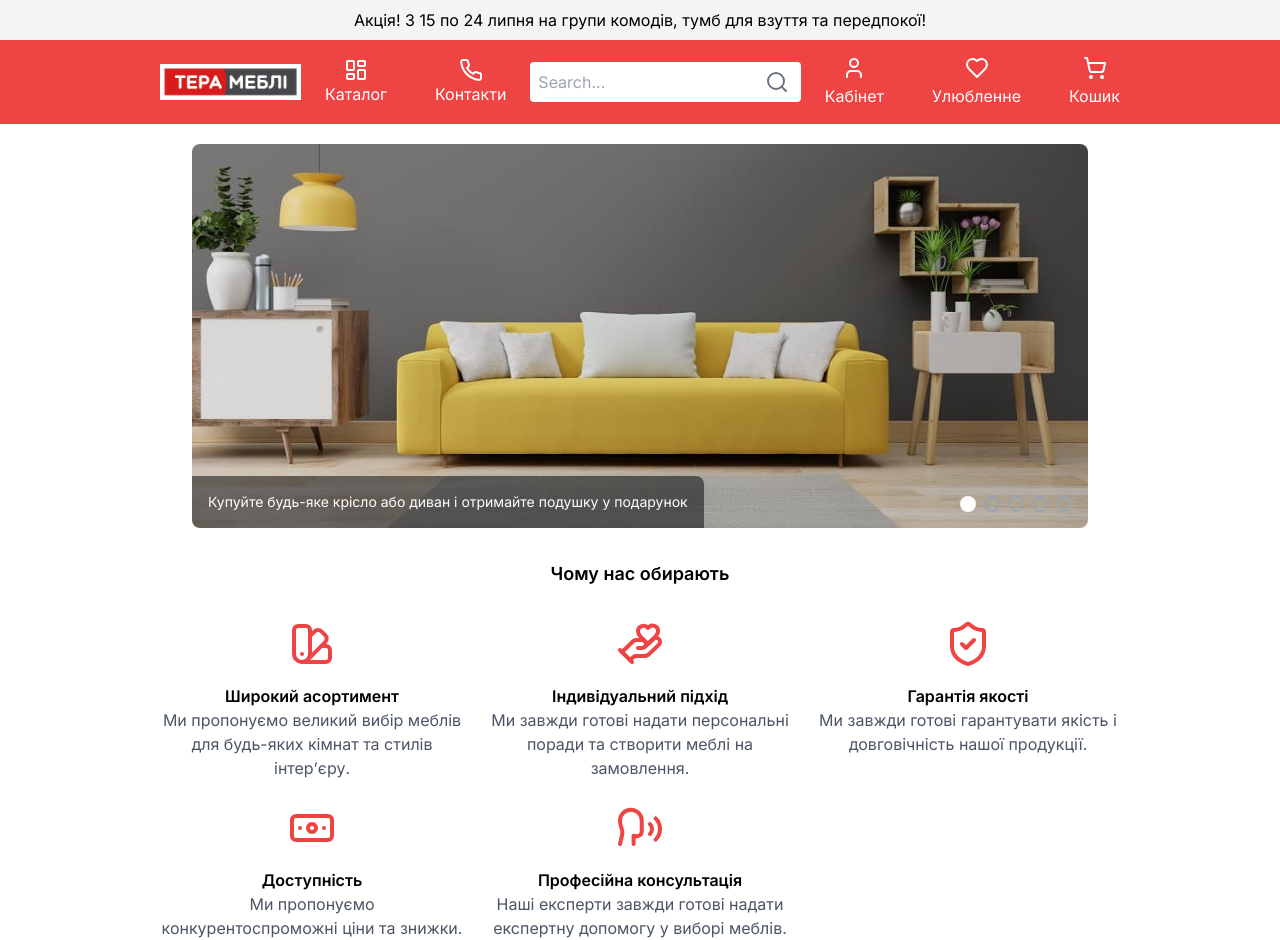
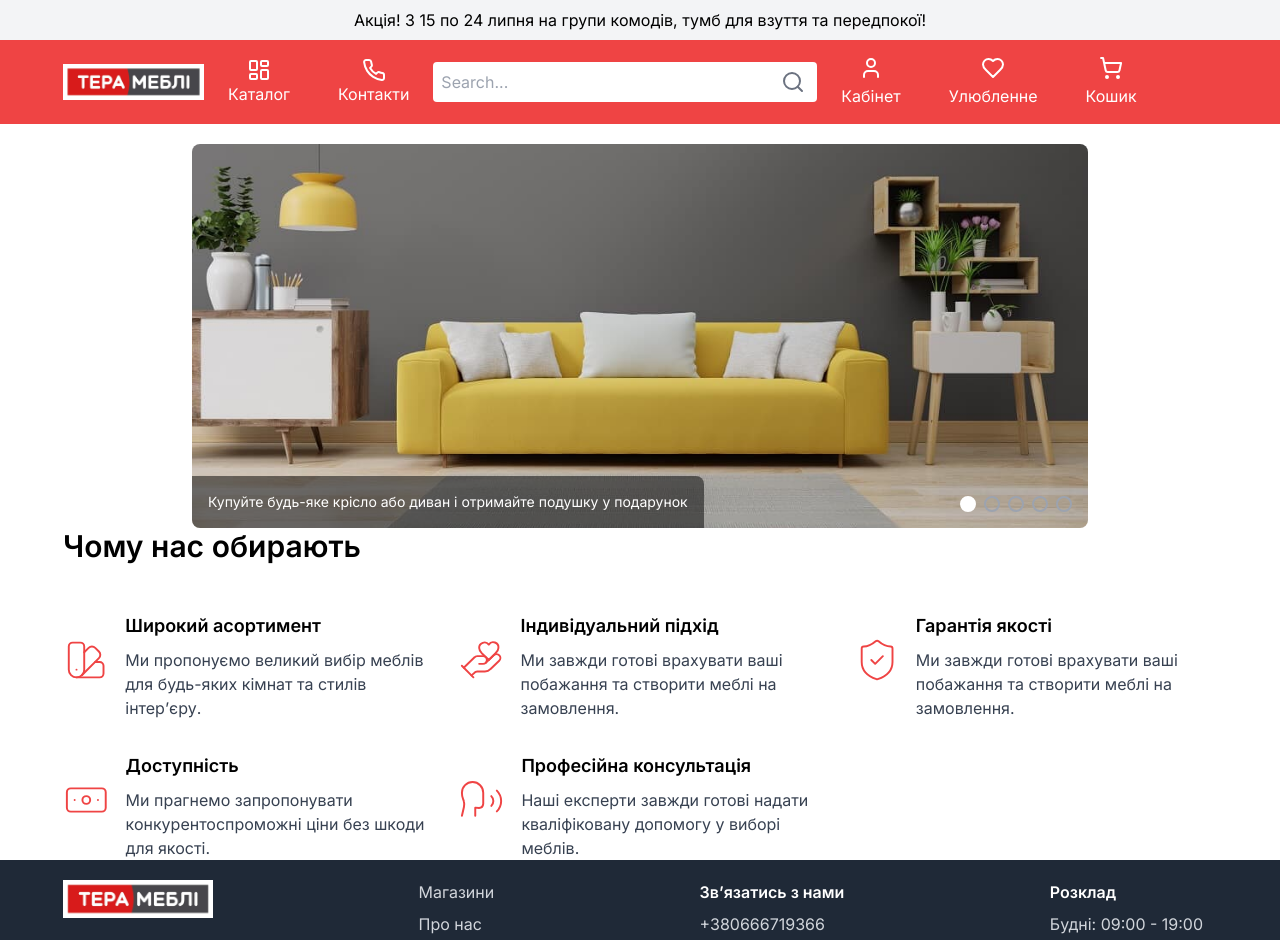
Before and after one commit to nhnserg/tera-mebli, a Next.js app: page / in a window 1280 px wide. Shown: the top 940 px of the page. Built offline with nearby package versions, Linux system fonts and the light colour scheme.

Commit message:
Footer, whychooseUs
footer fixed from mb-f and done whychoose

```diff
--- a/components/Footer.tsx
+++ b/components/Footer.tsx
@@ -7,7 +7,7 @@ import Icon from "./Icon";
 
 const Footer: React.FC = () => {
   return (
-    <footer className="bg-gray-800 text-white py-8">
+    <footer className="bg-gray-800 text-white py-5">
       <div className="container mx-auto flex justify-between items-start footer-container">
         <div className="flex flex-col">
           <Image
@@ -15,6 +15,7 @@ const Footer: React.FC = () => {
             alt="Тера Меблі"
             width={150}
             height={50}
+            className="pb-5"
           />
         </div>
 
--- a/components/WhyChooseUs.tsx
+++ b/components/WhyChooseUs.tsx
@@ -10,74 +10,87 @@ import Icon from "./Icon";
 
 const WhyChooseUs = () => {
   return (
-    <section className="py-8">
     <div className="container mx-auto">
-        <h2 className="text-center text-lg font-semibold mb-8">
+      <h2 className="text-3xl font-semibold mb-12 ">
         Чому нас обирають
       </h2>
-        <div className="grid grid-cols-1 md:grid-cols-2 lg:grid-cols-3 gap-6 text-center">
-          <div className="flex flex-col items-center">
+      <div className="grid grid-cols-1 md:grid-cols-2 lg:grid-cols-3 gap-8">
+        <div className="flex">
           <Icon
             icon={SwatchBook}
             size={100}
-              className="w-12 h-12 mb-4  text-red-500"
+            className="w-24 h-24 mr-4 text-red-500 stroke-1"
           />
-            <h3 className="text-md font-semibold">Широкий асортимент</h3>
-            <p className="text-gray-600">
+          <div>
+            <h3 className="text-lg font-semibold mb-2">Широкий асортимент</h3>
+            <p className="text-gray-700">
               Ми пропонуємо великий вибір меблів для будь-яких кімнат та стилів
               інтер’єру.
             </p>
           </div>
-          <div className="flex flex-col items-center">
+        </div>
+        <div className="flex">
           <Icon
             icon={HandHeart}
             size={100}
-              className="w-12 h-12 mb-4 text-red-500"
+            className="w-24 h-24 mr-4 text-red-500 stroke-1"
           />
-            <h3 className="text-md font-semibold">Індивідуальний підхід</h3>
-            <p className="text-gray-600">
-              Ми завжди готові надати персональні поради та створити меблі на
+          <div>
+            <h3 className="text-lg font-semibold mb-2">
+              Індивідуальний підхід
+            </h3>
+            <p className="text-gray-700">
+              Ми завжди готові врахувати ваші побажання та створити меблі на
               замовлення.
             </p>
           </div>
-          <div className="flex flex-col items-center">
+        </div>
+        <div className="flex">
           <Icon
             icon={ShieldCheck}
             size={100}
-              className="w-12 h-12 mb-4  text-red-500"
+            className="w-24 h-24 mr-4 text-red-500 stroke-1"
           />
-            <h3 className="text-md font-semibold">Гарантія якості</h3>
-            <p className="text-gray-600">
-              Ми завжди готові гарантувати якість і довговічність нашої
-              продукції.
+          <div>
+            <h3 className="text-lg font-semibold mb-2">Гарантія якості</h3>
+            <p className="text-gray-700">
+              Ми завжди готові врахувати ваші побажання та створити меблі на
+              замовлення.
             </p>
           </div>
-          <div className="flex flex-col items-center">
+        </div>
+        <div className="flex">
           <Icon
             icon={Banknote}
             size={100}
-              className="w-12 h-12 mb-4  text-red-500"
+            className="w-24 h-24 mr-4 text-red-500 stroke-1"
           />
-            <h3 className="text-md font-semibold">Доступність</h3>
-            <p className="text-gray-600">
-              Ми пропонуємо конкурентоспроможні ціни та знижки.
+          <div>
+            <h3 className="text-lg font-semibold mb-2">Доступність</h3>
+            <p className="text-gray-700">
+              Ми прагнемо запропонувати конкурентоспроможні ціни без шкоди для
+              якості.
             </p>
           </div>
-          <div className="flex flex-col items-center">
+        </div>
+        <div className="flex">
           <Icon
             icon={Speech}
             size={100}
-              className="w-12 h-12 mb-4 text-red-500"
+            className="w-24 h-24 mr-4 text-red-500 stroke-1"
           />
-            <h3 className="text-md font-semibold">Професійна консультація</h3>
-            <p className="text-gray-600">
-              Наші експерти завжди готові надати експертну допомогу у виборі
+          <div>
+            <h3 className="text-lg font-semibold mb-2">
+              Професійна консультація
+            </h3>
+            <p className="text-gray-700">
+              Наші експерти завжди готові надати кваліфіковану допомогу у виборі
               меблів.
             </p>
           </div>
         </div>
       </div>
-    </section>
+    </div>
   );
 };
 
--- a/tailwind.config.ts
+++ b/tailwind.config.ts
@@ -13,7 +13,7 @@ const config: Config = {
       screens: {
         sm: "475px",
         md: "768px",
-        lg: "1024px",
+        lg: "1218px",
       },
     },
     extend: {
```
Lines whose indentation alone changed are shown as unchanged.
